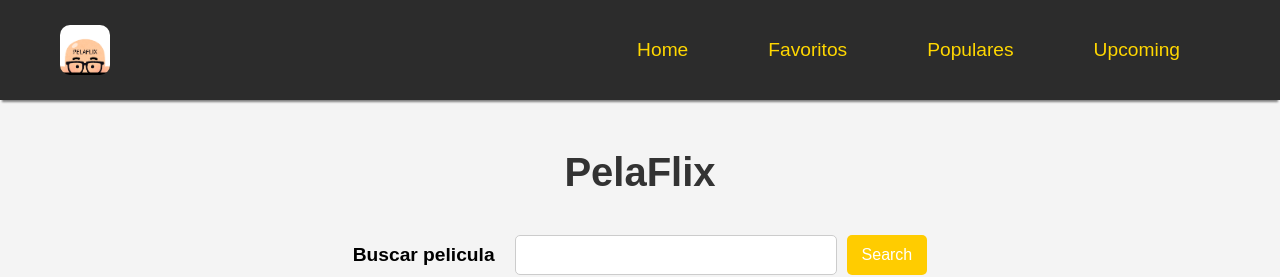
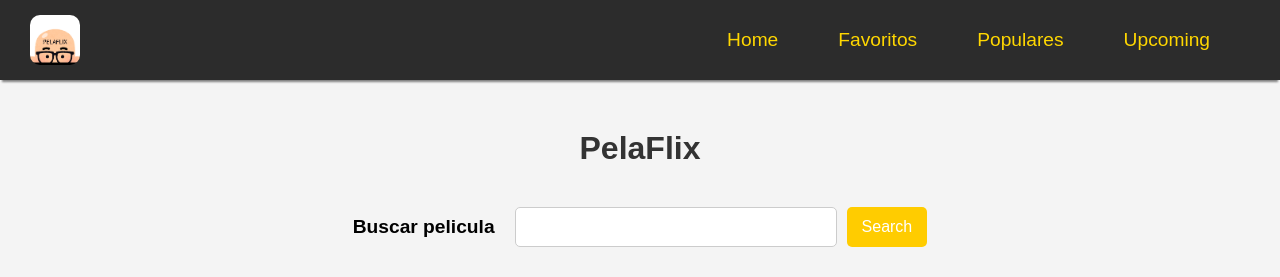
Before and after one commit to JoacoBaiardi/proyectoIntegrador-grupo4-prog3, a React (Create React App) app: page / in a window 1280 px wide. Shown: the top 277 px of the page. Built offline with nearby package versions, Linux system fonts and the light colour scheme; no server answers.

Commit message:
retocando el css

```diff
--- a/public/css/styles.css
+++ b/public/css/styles.css
@@ -245,19 +245,3 @@ nav .footer {
         flex-direction: column;
     }
 }
-
-@media (min-width: 1024px) {
-    nav.header,
-    nav.footer {
-        padding: 20px 40px;
-    }
-
-    .main-nav li,
-    .user li {
-        margin: 0 20px;
-    }
-
-    .titulo h1 {
-        font-size: 2.5rem;
-    }
-}
```
